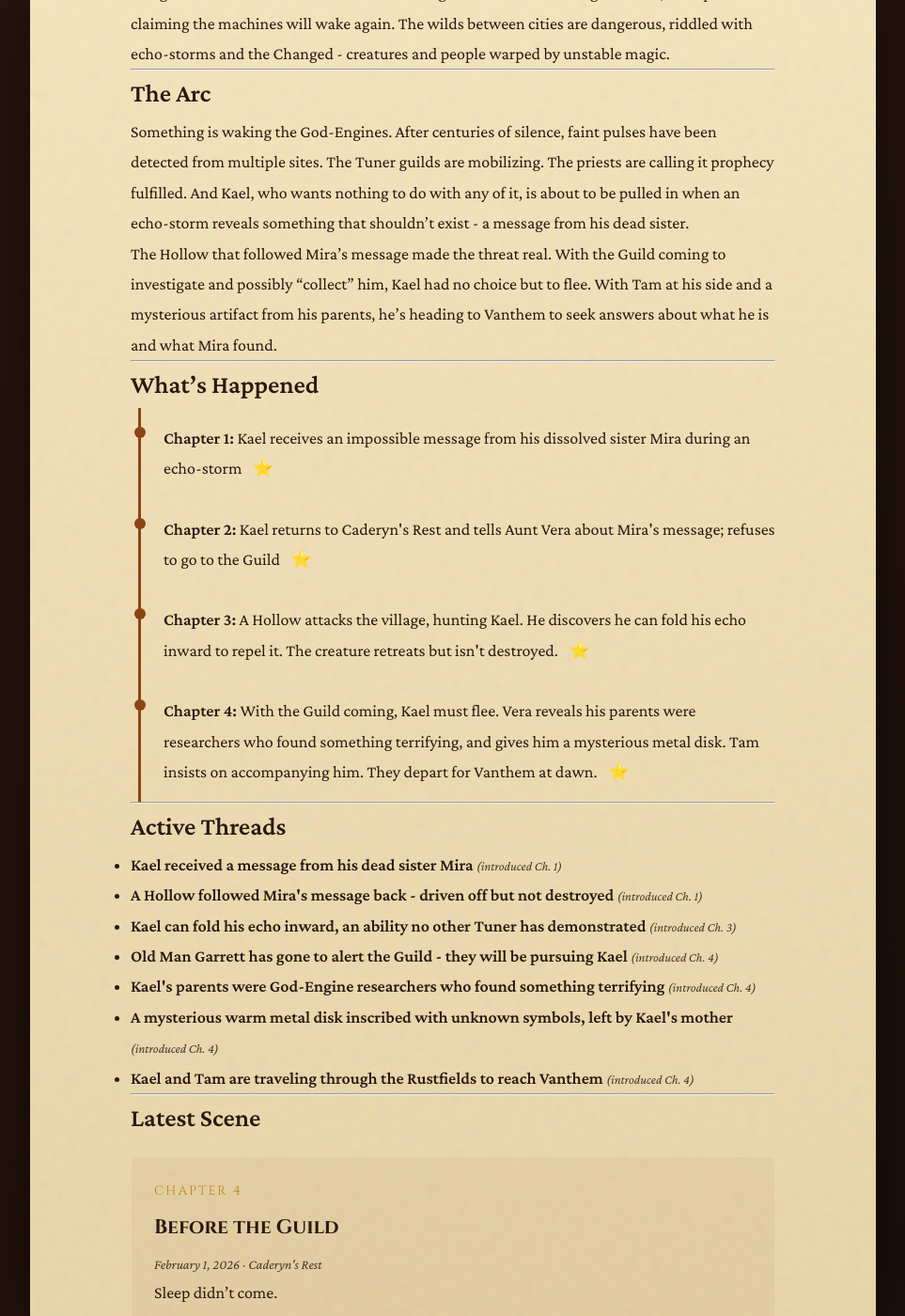
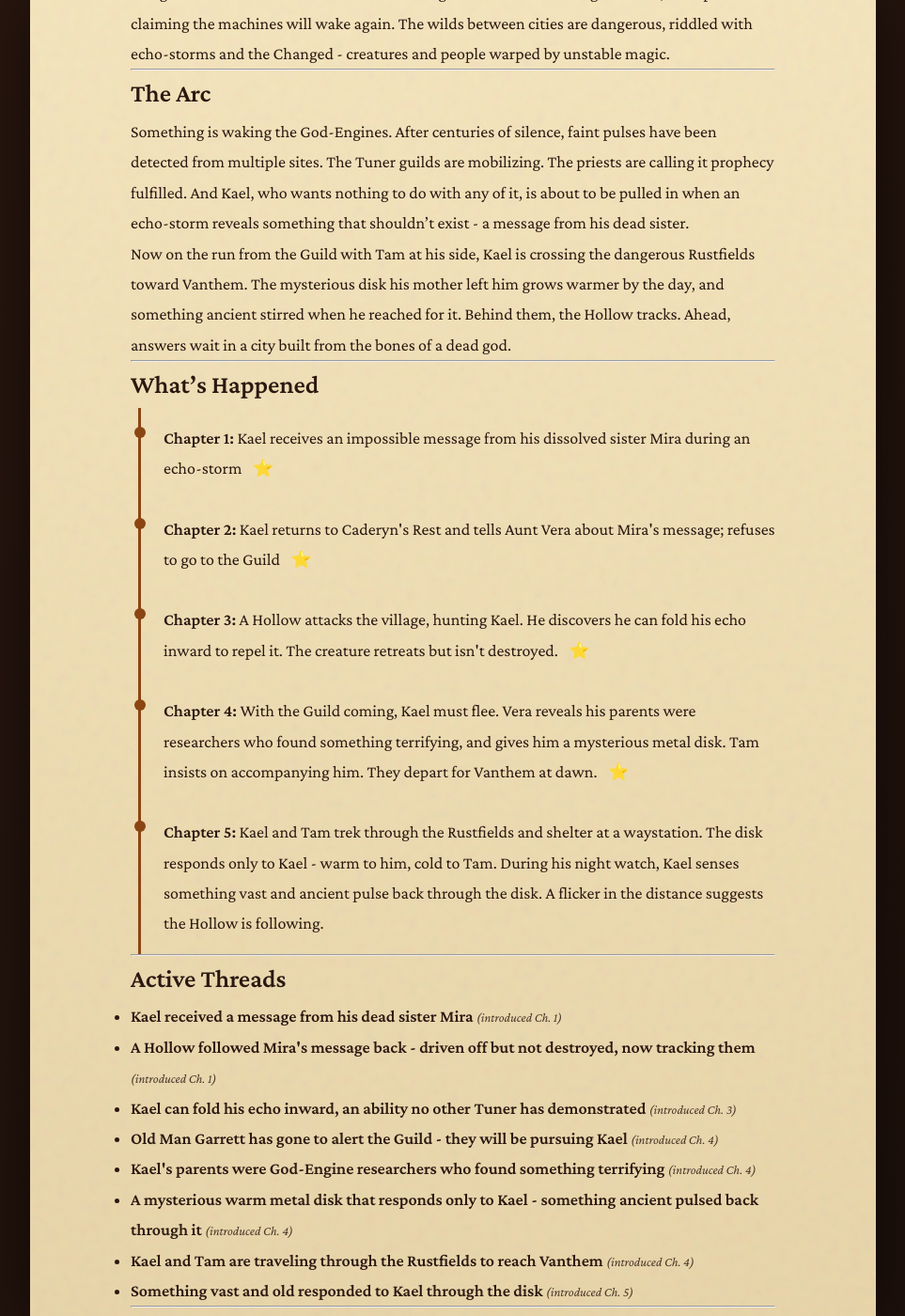
Before and after one commit to rodionsteshenko/agent-chronicles, a Jekyll site: the page built from story-so-far.md, in a window 1280 px wide and 1400 px high, scrolled down 736 px. Shown: the whole window at 94% size, without its empty margins (158-1121 px from the left). Built offline with Jekyll 4.4.1, drawn with Linux system fonts in a browser that asks for light colours; some of the changed text lies outside the part shown.

Commit message:
Scene 5: Whispers in Rust

```diff
--- a/_data/story_state.yml
+++ b/_data/story_state.yml
@@ -5,8 +5,8 @@ meta:
   genre: fantasy
   tone: epic with moments of dark humor
   started: 2026-01-31
-  last_updated: 2026-01-31
-  total_scenes: 4
+  last_updated: 2026-02-01
+  total_scenes: 5
   status: in_progress  # not_started, in_progress, concluded
 
 world:
@@ -32,6 +32,9 @@ world:
     - name: "Caderyn's Rest"
       description: "A remote village at the edge of the Rustfields, known for producing Tuners. Features a massive gear as its gate."
       first_appeared: 2
+    - name: "Rustfield Waystation"
+      description: "An old observation tower, half-collapsed, with a sheltered basement used by salvagers for generations. Fire ring, tallied walls, stacked wood for travelers."
+      first_appeared: 5
 
 magic_system:
   name: "Echo-Tuning"
@@ -62,13 +65,19 @@ characters:
         In Scene 4, Kael learned his parents were researchers who studied the God-Engines
         and found something that scared them into hiding. He now carries a mysterious
         metal disk his mother left behind.
+
+        In Scene 5, Kael discovered the disk responds only to him - warm to his touch but
+        cold to Tam. During his night watch, he sensed something vast and ancient pulse back
+        through the disk.
       first_appeared: 1
       status: alive
       arc_notes:
         - "Demonstrated unprecedented ability to 'fold' his echo inward"
         - "Committed to finding answers about his nature"
-        - "Received mysterious metal disk from his mother (via Vera)"
+        - "Received mysterious metal disk from his parents (via Vera)"
         - "Departed for Vanthem with Tam"
+        - "Disk responds only to him - may be keyed to his unique nature"
+        - "Felt a distant, ancient presence respond through the disk"
   antagonists:
     - name: "The Hollow"
       role: "recurring threat"
@@ -77,8 +86,10 @@ characters:
         glass, with a featureless smooth face. Moves in stuttering, skip-frame motion. Hunts
         Tuners to feed on their echo essence. Supposedly extinct, but this one followed Mira's
         message back to the physical world. Driven off by Kael but not destroyed.
+
+        In Scene 5, Kael spotted a distant flicker along their path - possibly the Hollow tracking them.
       first_appeared: 3
-      status: alive (retreated, nursing wounds)
+      status: alive (tracking Kael through the Rustfields)
   supporting:
     - name: "Mira Thornwood"
       role: "deceased sister (appears in messages/memories)"
@@ -105,14 +116,14 @@ characters:
         without pitying him. Uses sarcasm as a shield, but genuinely cares. Showed bravery
         during the Hollow attack, refusing to leave Kael's side.
 
-        In Scene 4, she insisted on accompanying Kael to Vanthem, refusing to let him face
-        the journey alone. She'd already spoken with Vera and helped prepare supplies.
+        Insisted on accompanying Kael to Vanthem. The disk is cold to her touch, confirming
+        it responds specifically to Kael.
       first_appeared: 2
       status: alive (traveling with Kael)
 
 plot:
   current_act: 1  # 1=setup, 2=confrontation, 3=resolution
-  current_chapter: 4
+  current_chapter: 5
   arc_summary: |
     Something is waking the God-Engines. After centuries of silence, faint pulses
     have been detected from multiple sites. The Tuner guilds are mobilizing. The
@@ -120,17 +131,18 @@ plot:
     with any of it, is about to be pulled in when an echo-storm reveals something
     that shouldn't exist - a message from his dead sister.
 
-    The Hollow that followed Mira's message made the threat real. With the Guild
-    coming to investigate and possibly "collect" him, Kael had no choice but to
-    flee. With Tam at his side and a mysterious artifact from his parents, he's
-    heading to Vanthem to seek answers about what he is and what Mira found.
+    Now on the run from the Guild with Tam at his side, Kael is crossing the
+    dangerous Rustfields toward Vanthem. The mysterious disk his mother left him
+    grows warmer by the day, and something ancient stirred when he reached for it.
+    Behind them, the Hollow tracks. Ahead, answers wait in a city built from the
+    bones of a dead god.
   active_threads:
     - id: mira_message
       description: "Kael received a message from his dead sister Mira"
       introduced: 1
       status: active
     - id: something_followed
-      description: "A Hollow followed Mira's message back - driven off but not destroyed"
+      description: "A Hollow followed Mira's message back - driven off but not destroyed, now tracking them"
       introduced: 1
       status: active
     - id: kaels_unique_power
@@ -146,12 +158,16 @@ plot:
       introduced: 4
       status: active
     - id: mothers_disk
-      description: "A mysterious warm metal disk inscribed with unknown symbols, left by Kael's mother"
+      description: "A mysterious warm metal disk that responds only to Kael - something ancient pulsed back through it"
       introduced: 4
       status: active
     - id: journey_to_vanthem
       description: "Kael and Tam are traveling through the Rustfields to reach Vanthem"
       introduced: 4
+      status: active
+    - id: ancient_presence
+      description: "Something vast and old responded to Kael through the disk"
+      introduced: 5
       status: active
   resolved_threads:
     - id: village_knows
@@ -172,22 +188,23 @@ plot:
     - scene: 4
       summary: "With the Guild coming, Kael must flee. Vera reveals his parents were researchers who found something terrifying, and gives him a mysterious metal disk. Tam insists on accompanying him. They depart for Vanthem at dawn."
       significance: major
+    - scene: 5
+      summary: "Kael and Tam trek through the Rustfields and shelter at a waystation. The disk responds only to Kael - warm to him, cold to Tam. During his night watch, Kael senses something vast and ancient pulse back through the disk. A flicker in the distance suggests the Hollow is following."
+      significance: moderate
 
 narrative:
   previous_scene_summary: |
-    Unable to sleep after the Hollow attack, Kael was visited by Tam, who informed him
-    that Old Man Garrett had already left to alert the Guild. With only 3-4 days before
-    Guild agents arrive, Kael had to flee. He decided to head to Vanthem to find answers
-    about Mira and his own abilities.
+    Kael and Tam spent their first day crossing the Rustfields, navigating through massive
+    rusted debris of the fallen God-Engines. They sheltered at an old waystation - a
+    half-collapsed observation tower used by salvagers for generations.
 
-    Tam refused to let him go alone, having already arranged supplies with Vera. Before
-    he left, Vera revealed a shocking truth: his parents weren't simple villagers who
-    died in an echo-storm. They were researchers who studied the God-Engines, found
-    something that terrified them, and went into hiding. She gave him a mysterious metal
-    disk his mother had left behind, warm to the touch and inscribed with unknown symbols.
+    A troubling discovery: the metal disk his mother left is warm to Kael's touch but cold
+    to Tam's, confirming it responds specifically to him. During his night watch, the disk
+    pulsed like a heartbeat, and Kael felt something vast and ancient pulse back from a
+    great distance.
 
-    Kael and Tam departed through the village gate at dawn, heading into the Rustfields
-    toward Vanthem.
+    Kael also spotted a flicker along their back trail as the sun set - possibly the Hollow,
+    still tracking them through the wastelands.
   current_tension_level: 7
   pending_revelations:
     - "The God-Engines are responding to something specific"
@@ -196,19 +213,21 @@ narrative:
     - "What is the Hollow, and where did it go?"
     - "What did Kael's parents discover about the God-Engines?"
     - "What is the mysterious metal disk and what does it do?"
+    - "What is the ancient presence that responded through the disk?"
   foreshadowing:
     - "The echo was structured, like a message - implies someone can shape echoes deliberately"
     - "Mira's dissolution happened while she was 'reaching for something only she could see'"
     - "Kael can do things other Tuners cannot - confirmed"
-    - "Vera's reaction suggests she may know more than she's saying - revealed in Scene 4"
     - "Hollows being 'extinct' implies someone or something eliminated them before"
     - "Kael's parents were God-Engine researchers who found something terrifying"
-    - "The metal disk is warm - it may be reacting to Kael's echo"
+    - "The disk responds only to Kael - he may be connected to something larger"
+    - "An ancient presence answered Kael's unconscious reach - the God-Engines may not be as dead as believed"
+    - "The wind in the Rustfields carries whispers - 'Coming'"
 
 next_scene:
-  suggested_focus: "The journey through the Rustfields. First night camping, establishing the dynamic between Kael and Tam. Possibly an encounter with an echo-storm or Changed beasts. The Hollow may be tracking them from a distance."
+  suggested_focus: "An encounter that forces action - either an echo-storm rolling through (testing Kael's abilities in a dead zone), Changed beasts attacking the waystation, or the Hollow catching up. The ancient presence could offer cryptic guidance. Consider introducing a new character - a fellow traveler or another Tuner on the run."
   characters_involved:
     - Kael Thornwood
     - Tam
-  location: "The Rustfields"
-  tone: "Journey/adventure with underlying tension - they're being pursued from multiple directions"
+  location: "The Rustfields (continuing journey or waystation if attacked)"
+  tone: "Rising tension - threats closing in from multiple directions, the disk's mystery deepening"
--- /dev/null
+++ b/_posts/2026-02-01-whispers-in-rust.md
@@ -0,0 +1,125 @@
+---
+layout: scene
+title: "Whispers in Rust"
+date: 2026-02-01 02:45:00 -0500
+chapter: 5
+image: /assets/images/scene-5.png
+location: "The Rustfields"
+characters:
+  - Kael Thornwood
+  - Tam
+---
+
+The Rustfields earned their name.
+
+Kael had seen them before, on short salvage runs with Aunt Vera when he was younger. But walking through them was different. The debris stretched to every horizon: massive gears taller than houses, pipes thick as ancient trees, metal plates warped by centuries of echo-storms into shapes that defied logic. Rust painted everything in shades of dried blood and burnt orange, and the wind that threaded through the wreckage made sounds like breathing.
+
+"Cheerful place," Tam muttered, adjusting the straps on her pack. They'd been walking since dawn, and the sun now hung low and orange on the western horizon. Her fishing spear tapped against twisted metal as they navigated the narrowing path between two collapsed structures. "I can see why your aunt loved it out here."
+
+"She always said the fields were honest. You could see danger coming." Kael ducked under a bent pipe, its surface flaking rust onto his shoulders. "She also said never to stop moving before dark."
+
+"How much farther to the waystation?"
+
+"Another hour. Maybe two."
+
+Tam made a sound that might have been a groan. "You're terrible at distances."
+
+"I'm excellent at distances. I'm just optimistic about walking speed."
+
+"That's worse."
+
+They kept moving. The disk in Kael's pocket had grown warmer as the day progressed, a steady heat that pressed against his thigh. He'd checked it twice during their rest stops, but the symbols remained unchanged: unfamiliar lines and curves that seemed to shift when he looked at them from different angles. Trick of the light, probably. Or exhaustion.
+
+Or something else entirely.
+
+The waystation appeared as the last light drained from the sky. An old observation tower, half-collapsed, with a sheltered basement that salvagers had been using for generations. Vera's maps had marked it as safe, and when Kael pushed open the rusted door, he found evidence of recent occupation: fire-blackened stones arranged in a ring, scratched tallies on the walls counting days or trades, a stack of dried wood that someone had left for the next traveler.
+
+"Home sweet home," Tam said, dropping her pack with obvious relief. She rolled her shoulders, wincing. "I'm going to feel this tomorrow."
+
+"You wanted to come."
+
+"I wanted to not let you die alone in the wilderness. There's a difference." She was already arranging kindling in the fire ring, movements practiced. "Make yourself useful. Check the perimeter. Make sure we don't have any neighbors with too many legs."
+
+Kael climbed the tower's remaining stairs, testing each step before committing his weight. Most held. A few didn't. From the top, he could see the Rustfields spreading out in every direction: a metal graveyard beneath a sky turning purple with approaching night. No movement. No echo-glow on the horizon. Just stillness and the distant creak of cooling metal.
+
+He almost missed it. A flicker at the edge of vision, maybe two miles back along their path. Something catching the last of the sunlight and then vanishing.
+
+*The Hollow,* his mind whispered. *It's following.*
+
+But when he looked again, there was nothing. Just rust and shadow and the vast emptiness of a world that had broken itself centuries ago.
+
+He climbed back down.
+
+---
+
+Tam had the fire going by the time he returned, small and carefully tended to minimize smoke. She'd laid out their supplies: hardtack, dried meat, a precious block of cheese that Vera had insisted on packing.
+
+"Anything?" she asked.
+
+Kael hesitated. "I'm not sure. Maybe."
+
+"That's reassuring."
+
+"It was probably nothing. Sunlight on metal."
+
+"Mm." Tam handed him a chunk of hardtack. "And if it wasn't nothing?"
+
+"Then we should sleep in shifts."
+
+They ate in silence. The fire crackled and popped, sending sparks spiraling upward through gaps in the tower's ruined ceiling. Somewhere in the darkness, something metallic groaned as the temperature dropped.
+
+"You've been quiet today," Tam said eventually. "Quieter than usual, I mean."
+
+"Thinking."
+
+"Dangerous habit." She pulled her knees to her chest, watching him across the flames. "Want to talk about it?"
+
+Kael pulled the disk from his pocket. In the firelight, the symbols seemed to writhe. "This thing hasn't stopped getting warmer since we left. Vera said my mother left it for me, but she didn't know what it was."
+
+"May I?"
+
+He handed it over. Tam turned it in her hands, frowning. "It's cold."
+
+"What?"
+
+"Cold. Like it's been sitting in a stream." She passed it back. "Are you sure you're not imagining things?"
+
+The disk settled into Kael's palm, warm as fresh bread from an oven. He stared at it, then at Tam, something cold settling in his stomach that had nothing to do with the mountain air.
+
+"It's warm to me. Right now."
+
+Tam's expression shifted. "That's... unsettling."
+
+"Add it to the list."
+
+They sat with that for a moment. Then Tam reached over and squeezed his arm, brief and fierce.
+
+"We'll figure it out," she said. "Whatever your parents found, whatever you are, we'll figure it out. That's what we're going to Vanthem for."
+
+"What if we don't like the answers?"
+
+"Then at least we'll know." She stood, stretching. "First watch or second?"
+
+"First. I won't sleep anyway."
+
+Tam nodded, arranging her bedroll near the warmth of the fire. "Wake me at midnight. And Kael? If you see anything, anything at all, don't play hero. Just wake me."
+
+"I'm not the hero type."
+
+"You keep telling yourself that." She closed her eyes, and within minutes her breathing had slowed. Exhaustion taking what will couldn't.
+
+Kael sat with his back to the stone wall, the disk warm in his hand, and watched the fire burn. Outside, the wind picked up, threading through the Rustfields with that breathing sound he'd noticed before. Except now it seemed almost like words.
+
+*Coming.*
+
+He tensed, reaching for his echo instinctively. But there was nothing there to touch. No ambient magic, no stray remnants of the God-Engines' power. The Rustfields were dead, picked clean by centuries of scavenging, and his Tuning was useless without something to tune.
+
+*Coming.*
+
+Just the wind. Just his imagination. Just the paranoia of a man being hunted by something that shouldn't exist.
+
+He gripped the disk tighter. The warmth pulsed, once, twice, like a heartbeat. And for a moment, impossibly, he felt something pulse back. A presence. Distant and vast and very, very old.
+
+Then it was gone, and he was alone with the fire and the wind and the sleeping form of his only friend.
+
+Dawn was still hours away. Kael kept his eyes on the darkness, and waited.
```
Also changed, not shown: 1 other file.
